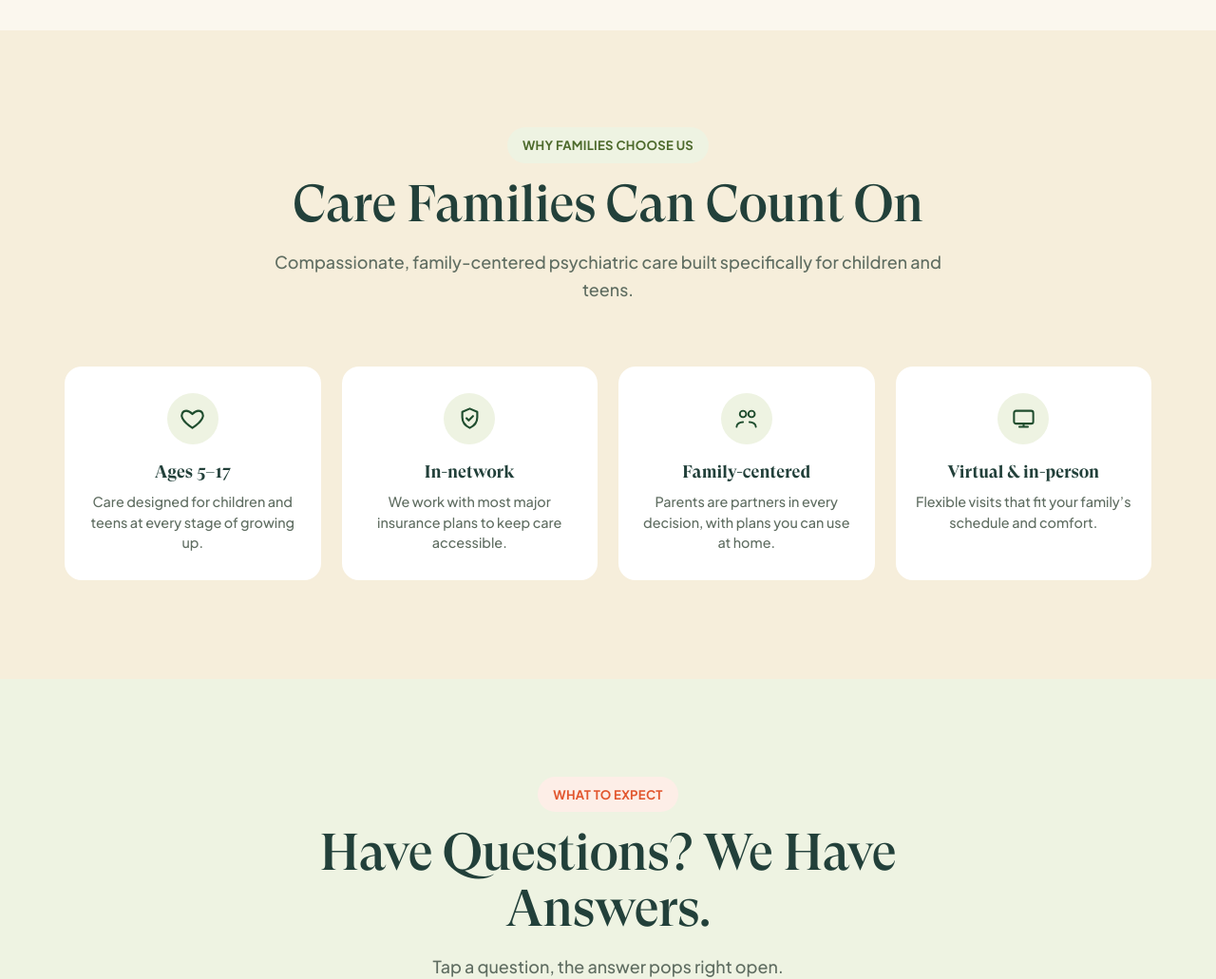
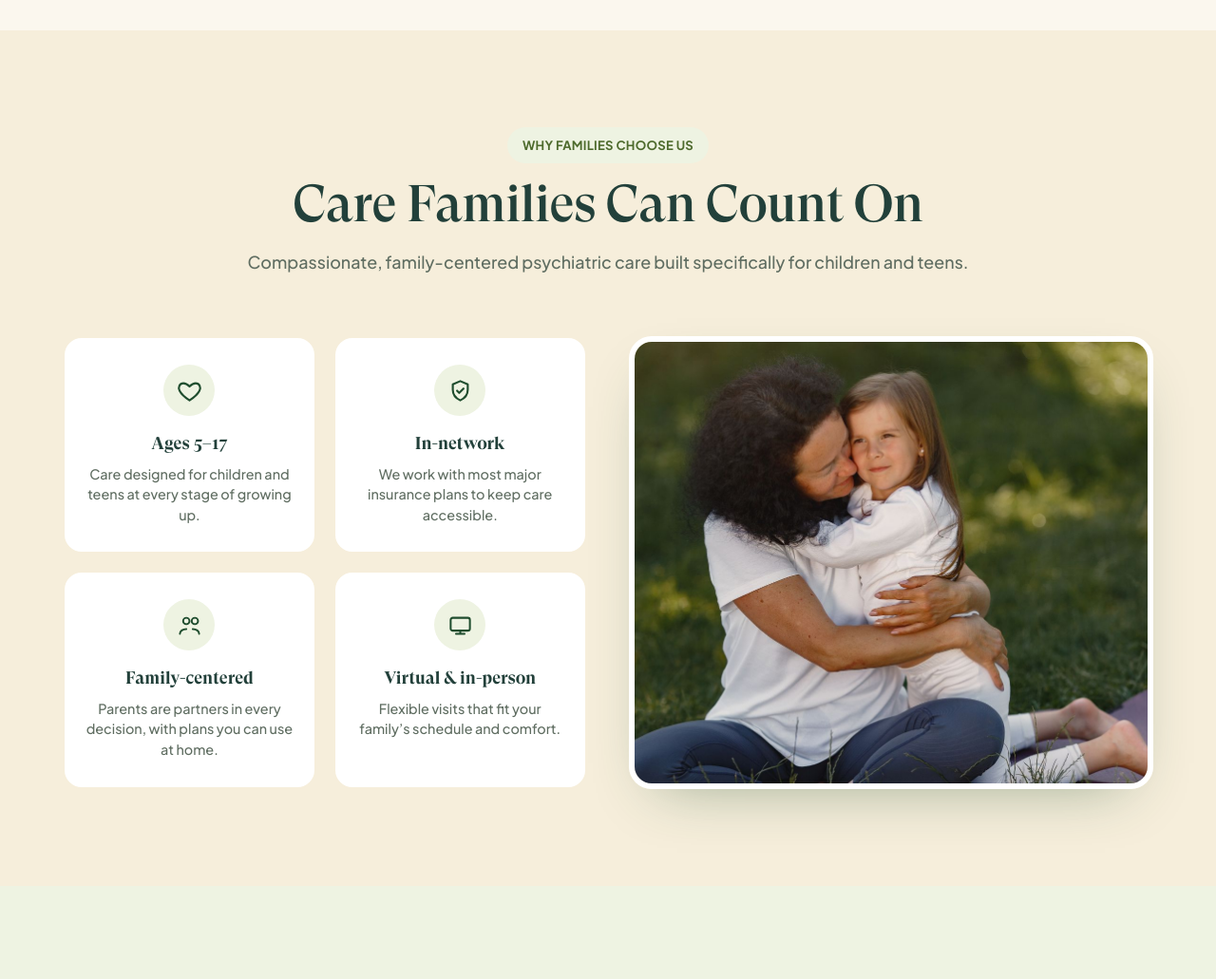
Before and after one commit to Palace1997/itrust-pediatrics-2.0, a plain HTML site: page index.html in a window 1280 px wide. Shown: the part 7260-8291 px from the top of the page at 95% size. Drawn offline with Linux system fonts and the light colour scheme.

Commit message:
Home 'Why families choose us': centered one-line title, 2x2 cards left + photo right (v=34)
Co-Authored-By: Claude Opus 4.8 <noreply@anthropic.com>

```diff
--- a/index.html
+++ b/index.html
@@ -8,7 +8,7 @@
   <link rel="preconnect" href="https://fonts.googleapis.com" />
   <link rel="preconnect" href="https://fonts.gstatic.com" crossorigin />
   <link href="https://fonts.googleapis.com/css2?family=Plus+Jakarta+Sans:ital,wght@0,400;0,500;0,600;0,700;0,800;1,400;1,500&display=swap" rel="stylesheet" />
-  <link rel="stylesheet" href="styles.css?v=33" />
+  <link rel="stylesheet" href="styles.css?v=34" />
   <link rel="icon" href="assets/itrust-pediatrics-logo.jpg" />
   <meta name="theme-color" content="#fbf7ee" />
 </head>
@@ -253,15 +253,18 @@
   <section data-guide-title="Why families choose us" data-guide="The things that make our care easy to trust — from ages served to how we work with you." class="section why-band">
     <div class="container">
       <div class="section-head reveal">
-        <span class="eyebrow sage"><span class="dot"></span>Why families choose us</span>
+        <span class="eyebrow sage">Why families choose us</span>
         <h2 style="margin-top:14px">Care Families Can Count On</h2>
         <p class="sub">Compassionate, family-centered psychiatric care built specifically for children and teens.</p>
       </div>
-      <div class="why-grid reveal">
-        <div class="why-card"><span class="why-ic" aria-hidden="true"><svg viewBox="0 0 24 24" fill="none"><path d="M12 21s-7-4.5-9.3-9C1 8.8 2.7 5 6.3 5 9 5 12 8 12 8s3-3 5.7-3C21.3 5 23 8.8 21.3 12 19 16.5 12 21 12 21Z" stroke="currentColor" stroke-width="1.9" stroke-linejoin="round"/></svg></span><b>Ages 5&ndash;17</b><p>Care designed for children and teens at every stage of growing up.</p></div>
-        <div class="why-card"><span class="why-ic" aria-hidden="true"><svg viewBox="0 0 24 24" fill="none"><path d="M12 3l7 3v5c0 4.5-3 8-7 10-4-2-7-5.5-7-10V6l7-3Z" stroke="currentColor" stroke-width="1.9" stroke-linejoin="round"/><path d="m9 12 2 2 4-4" stroke="currentColor" stroke-width="1.9" stroke-linecap="round" stroke-linejoin="round"/></svg></span><b>In-network</b><p>We work with most major insurance plans to keep care accessible.</p></div>
-        <div class="why-card"><span class="why-ic" aria-hidden="true"><svg viewBox="0 0 24 24" fill="none"><path d="M9 11a3 3 0 1 0 0-6 3 3 0 0 0 0 6ZM17 11a3 3 0 1 0 0-6 3 3 0 0 0 0 6Z" stroke="currentColor" stroke-width="1.7"/><path d="M3 20c0-2.6 2.7-4.5 6-4.5M21 20c0-2.6-2.7-4.5-6-4.5" stroke="currentColor" stroke-width="1.7" stroke-linecap="round"/></svg></span><b>Family-centered</b><p>Parents are partners in every decision, with plans you can use at home.</p></div>
-        <div class="why-card"><span class="why-ic" aria-hidden="true"><svg viewBox="0 0 24 24" fill="none"><rect x="3" y="5" width="18" height="12" rx="2" stroke="currentColor" stroke-width="1.8"/><path d="M8 20h8M12 17v3" stroke="currentColor" stroke-width="1.8" stroke-linecap="round"/></svg></span><b>Virtual &amp; in-person</b><p>Flexible visits that fit your family&rsquo;s schedule and comfort.</p></div>
+      <div class="why-split reveal">
+        <div class="why-grid">
+          <div class="why-card"><span class="why-ic" aria-hidden="true"><svg viewBox="0 0 24 24" fill="none"><path d="M12 21s-7-4.5-9.3-9C1 8.8 2.7 5 6.3 5 9 5 12 8 12 8s3-3 5.7-3C21.3 5 23 8.8 21.3 12 19 16.5 12 21 12 21Z" stroke="currentColor" stroke-width="1.9" stroke-linejoin="round"/></svg></span><b>Ages 5&ndash;17</b><p>Care designed for children and teens at every stage of growing up.</p></div>
+          <div class="why-card"><span class="why-ic" aria-hidden="true"><svg viewBox="0 0 24 24" fill="none"><path d="M12 3l7 3v5c0 4.5-3 8-7 10-4-2-7-5.5-7-10V6l7-3Z" stroke="currentColor" stroke-width="1.9" stroke-linejoin="round"/><path d="m9 12 2 2 4-4" stroke="currentColor" stroke-width="1.9" stroke-linecap="round" stroke-linejoin="round"/></svg></span><b>In-network</b><p>We work with most major insurance plans to keep care accessible.</p></div>
+          <div class="why-card"><span class="why-ic" aria-hidden="true"><svg viewBox="0 0 24 24" fill="none"><path d="M9 11a3 3 0 1 0 0-6 3 3 0 0 0 0 6ZM17 11a3 3 0 1 0 0-6 3 3 0 0 0 0 6Z" stroke="currentColor" stroke-width="1.7"/><path d="M3 20c0-2.6 2.7-4.5 6-4.5M21 20c0-2.6-2.7-4.5-6-4.5" stroke="currentColor" stroke-width="1.7" stroke-linecap="round"/></svg></span><b>Family-centered</b><p>Parents are partners in every decision, with plans you can use at home.</p></div>
+          <div class="why-card"><span class="why-ic" aria-hidden="true"><svg viewBox="0 0 24 24" fill="none"><rect x="3" y="5" width="18" height="12" rx="2" stroke="currentColor" stroke-width="1.8"/><path d="M8 20h8M12 17v3" stroke="currentColor" stroke-width="1.8" stroke-linecap="round"/></svg></span><b>Virtual &amp; in-person</b><p>Flexible visits that fit your family&rsquo;s schedule and comfort.</p></div>
+        </div>
+        <div class="why-media"><figure class="why-photo"><img src="assets/hero-family.jpg" alt="A parent embracing their child outdoors" loading="lazy" /></figure></div>
       </div>
     </div>
   </section>
@@ -386,6 +389,6 @@
     </div>
   </footer>
 
-  <script src="script.js?v=33"></script>
+  <script src="script.js?v=34"></script>
 </body>
 </html>
--- a/styles.css
+++ b/styles.css
@@ -544,14 +544,22 @@ html.a11y-hide-images img,html.a11y-hide-images iframe,html.a11y-hide-images .ti
 
 /* --- Why families cards --- */
 .why-band{background:var(--cream-2)}
-.why-grid{display:grid;grid-template-columns:repeat(4,1fr);gap:18px;margin-top:clamp(2rem,4vw,3rem)}
+/* centered heading spans full width so the title fits on one line */
+.why-band .section-head{max-width:none}
+@media(min-width:760px){.why-band .section-head h2{white-space:nowrap}}
+/* left: 2×2 cards · right: photo */
+.why-split{display:grid;grid-template-columns:1fr 1fr;gap:clamp(26px,3.5vw,52px);align-items:stretch;margin-top:clamp(2rem,4vw,3rem)}
+.why-grid{display:grid;grid-template-columns:1fr 1fr;gap:18px}
 .why-card{background:#fff;border:2px solid var(--cream-2);border-radius:20px;padding:28px 20px;text-align:center;transition:.25s var(--ease)}
 .why-card:hover{transform:translateY(-6px);box-shadow:var(--shadow-card);border-color:var(--sage)}
 .why-card .why-ic{width:54px;height:54px;border-radius:50%;background:var(--sage-soft);color:var(--green);display:grid;place-items:center;margin:0 auto 14px}
 .why-card .why-ic svg{width:27px;height:27px}
 .why-card b{display:block;font-family:var(--head);color:var(--green-ink);font-size:1.15rem;margin-bottom:6px}
 .why-card p{color:var(--ink-soft);font-size:.9rem;line-height:1.5}
-@media(max-width:900px){.why-grid{grid-template-columns:1fr 1fr}}
+.why-media{display:flex}
+.why-photo{flex:1;margin:0;border-radius:24px;overflow:hidden;box-shadow:var(--shadow-soft);border:6px solid #fff;min-height:340px}
+.why-photo img{width:100%;height:100%;object-fit:cover;display:block}
+@media(max-width:840px){.why-split{grid-template-columns:1fr}.why-media{order:-1}.why-photo{min-height:0;aspect-ratio:16/10}}
 @media(max-width:520px){.why-grid{grid-template-columns:1fr}}
 
 /* --- HIPAA row inside the footer --- */
```
Also changed, not shown: about.html (+2 -2 lines), contact.html (+2 -2 lines), services.html (+2 -2 lines), team.html (+2 -2 lines).
